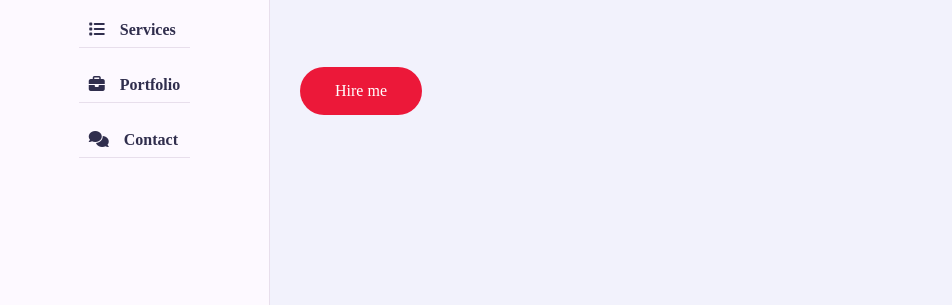
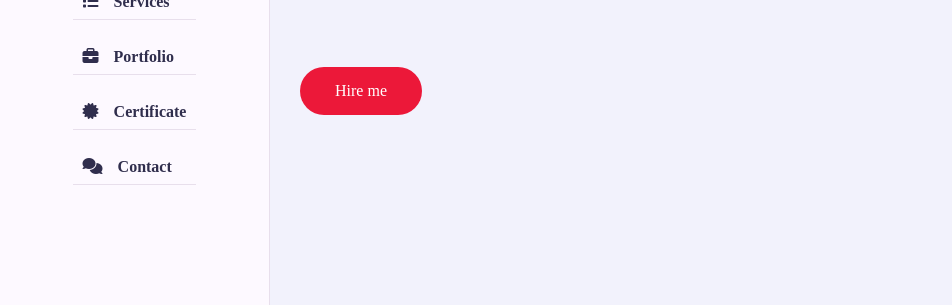
Before and after one commit to AryanGupta9134/Portfolio-Website, a plain HTML site: page index.html in a window 1280 px wide. Shown: the part 360-665 px from the top of the page, 0-952 px from the left. Drawn offline with Linux system fonts and the light colour scheme; a web font is replaced by a local one.

Commit message:
Updates || Added certification section in sidebar

```diff
--- a/index.html
+++ b/index.html
@@ -34,6 +34,9 @@
           </li>
           <li>
             <a href="#portfolio"><i class="fa fa-briefcase"></i>Portfolio</a>
+          </li>
+          <li>
+            <a href="#certificates"><i class="fa fa-solid fa-certificate "></i>Certificate</a>
           </li>
           <li>
             <a href="#contact"><i class="fa fa-comments"></i>Contact</a>
```
